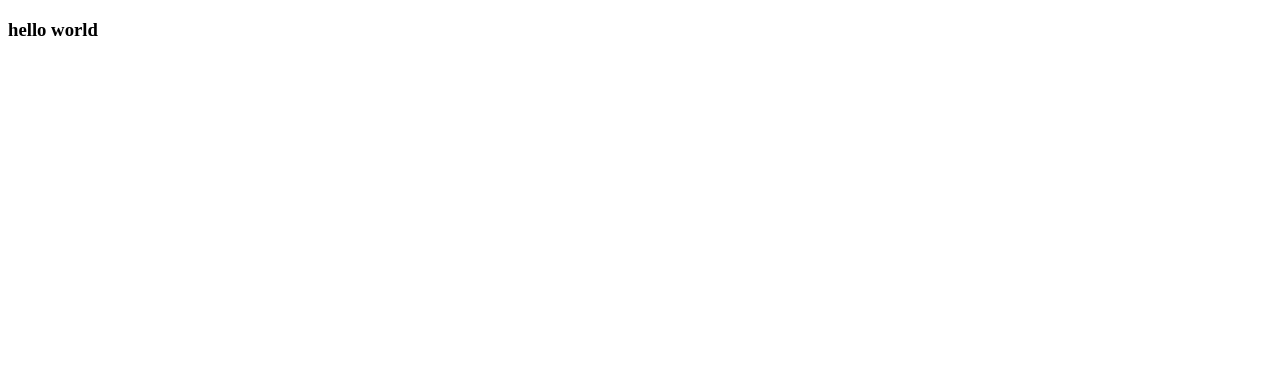
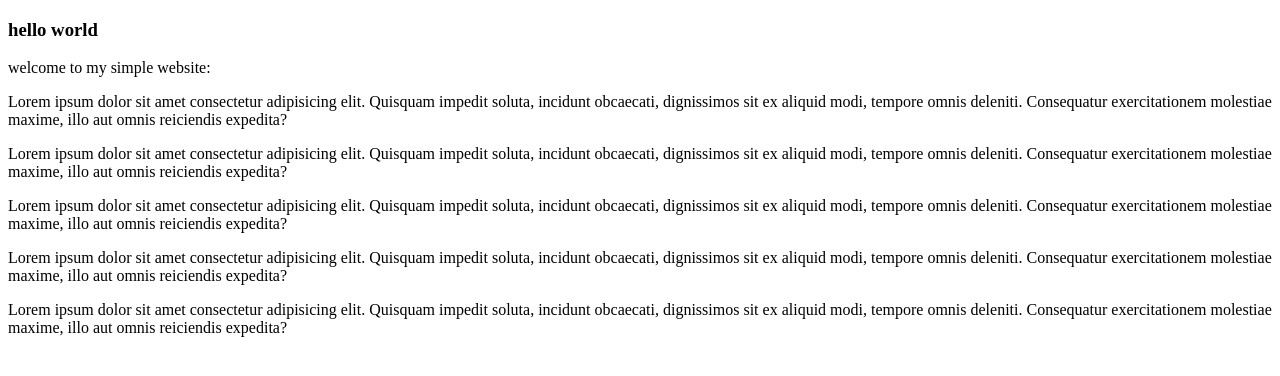
Before and after one commit to Abdullh1111/first-git-repo-cmd, a plain HTML site: page index.html in a window 1280 px wide. Drawn offline with Linux system fonts and the light colour scheme.

Commit message:
add paragraph

```diff
--- a/index.html
+++ b/index.html
@@ -4,8 +4,19 @@
   <meta charset="UTF-8">
   <meta name="viewport" content="width=device-width, initial-scale=1.0">
   <title>first git repo cmd</title>
+  <link rel="stylesheet" href="style/blog.css">
 </head>
 <body>
   <h3>hello world</h3>
+  <div>
+    <p>welcome to my simple website:</p>
+  </div>
+  <div>
+    <p>Lorem ipsum dolor sit amet consectetur adipisicing elit. Quisquam impedit soluta, incidunt obcaecati, dignissimos sit ex aliquid modi, tempore omnis deleniti. Consequatur exercitationem molestiae maxime, illo aut omnis reiciendis expedita?</p>
+    <p>Lorem ipsum dolor sit amet consectetur adipisicing elit. Quisquam impedit soluta, incidunt obcaecati, dignissimos sit ex aliquid modi, tempore omnis deleniti. Consequatur exercitationem molestiae maxime, illo aut omnis reiciendis expedita?</p>
+    <p>Lorem ipsum dolor sit amet consectetur adipisicing elit. Quisquam impedit soluta, incidunt obcaecati, dignissimos sit ex aliquid modi, tempore omnis deleniti. Consequatur exercitationem molestiae maxime, illo aut omnis reiciendis expedita?</p>
+    <p>Lorem ipsum dolor sit amet consectetur adipisicing elit. Quisquam impedit soluta, incidunt obcaecati, dignissimos sit ex aliquid modi, tempore omnis deleniti. Consequatur exercitationem molestiae maxime, illo aut omnis reiciendis expedita?</p>
+    <p>Lorem ipsum dolor sit amet consectetur adipisicing elit. Quisquam impedit soluta, incidunt obcaecati, dignissimos sit ex aliquid modi, tempore omnis deleniti. Consequatur exercitationem molestiae maxime, illo aut omnis reiciendis expedita?</p>
+  </div>
 </body>
 </html>
```
Also changed, not shown: images/car.avif (added).
